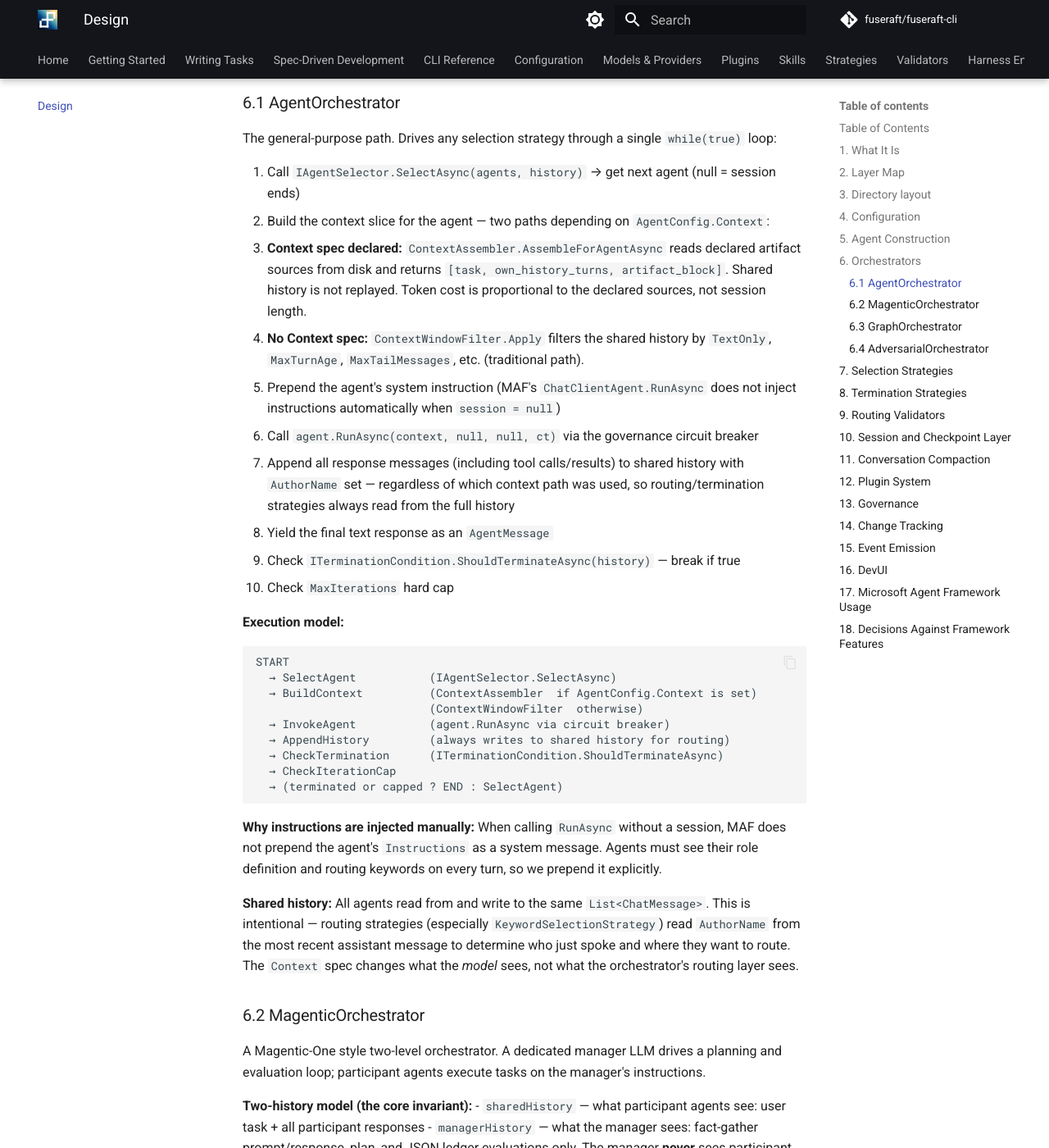
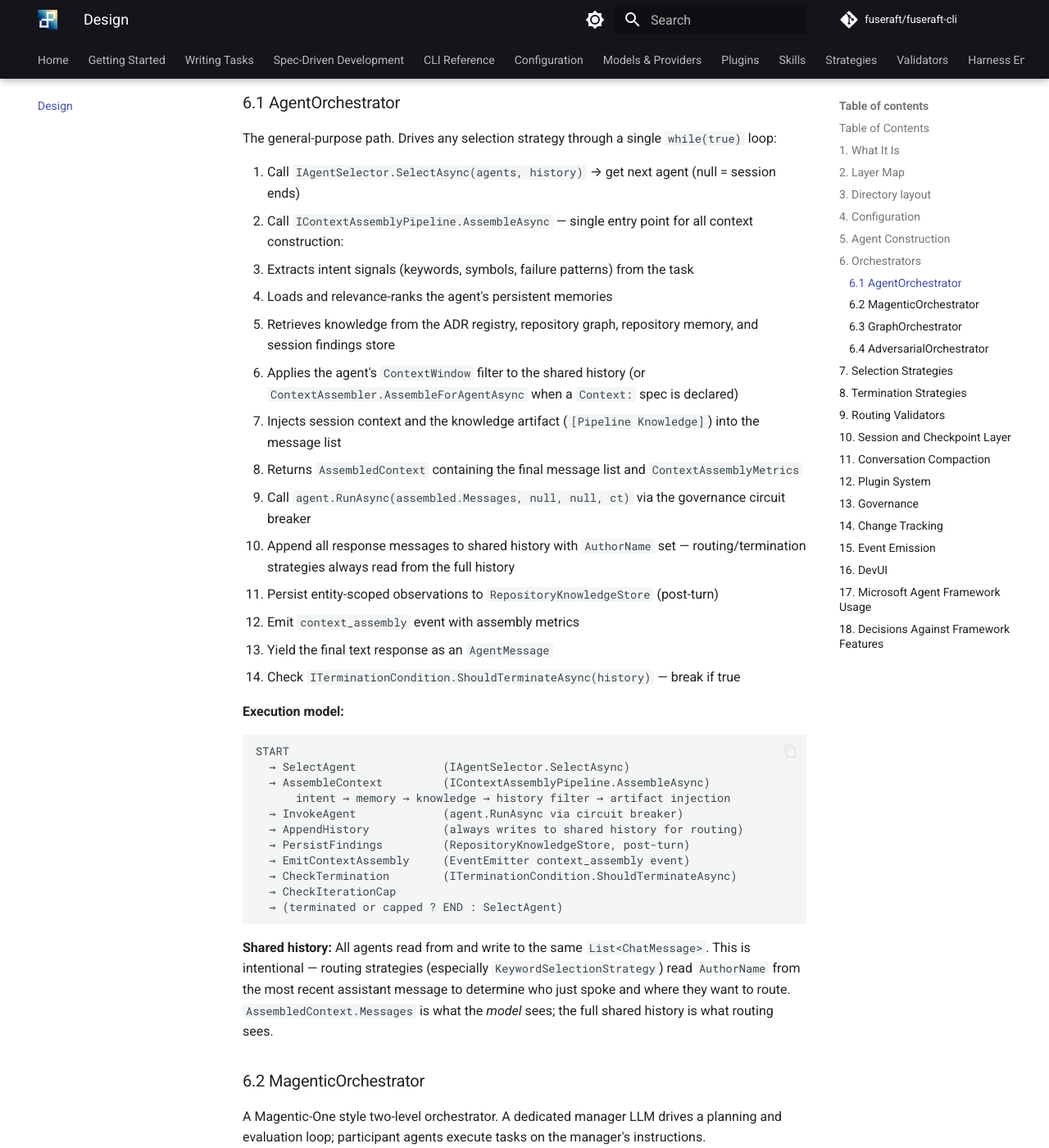
Before and after one commit to fuseraft/fuseraft-cli, an MkDocs documentation site: the page built from docs/design.md, in a window 1280 px wide and 1400 px high, scrolled down 7831 px. Shown: the whole window at 82% size. Built offline with MkDocs 1.6.1 and Material for MkDocs 9.7.7, drawn with Linux system fonts in a browser that asks for light colours; comment, search, counter and statistics services are not loaded; some of the changed text lies outside the part shown.

Commit message:
docs: update orchestrators and events for pipeline migration
- design.md 6.1: replace stale two-path context description with unified
  pipeline steps; update execution model diagram
- design.md 6.2: note participant context goes through pipeline; manager
  instruction appended after assembled messages
- design.md 6.3: document pipeline use in RunNodeExecutorAsync,
  RunParallelNodeAsync, and InvokeRecoveryAgentAsync
- design.md events: add context_assembly event row (all orchestrators)
- context-management.md: clarify pipeline covers all orchestrator types

````diff
--- a/docs/design.md
+++ b/docs/design.md
@@ -229,33 +229,37 @@ event Action<string, int, int>? TokenBudgetWarning        // (agentName, inputTo
 The general-purpose path. Drives any selection strategy through a single `while(true)` loop:
 
 1. Call `IAgentSelector.SelectAsync(agents, history)` → get next agent (null = session ends)
-2. Build the context slice for the agent — two paths depending on `AgentConfig.Context`:
-   - **Context spec declared:** `ContextAssembler.AssembleForAgentAsync` reads declared artifact sources from disk and returns `[task, own_history_turns, artifact_block]`. Shared history is not replayed. Token cost is proportional to the declared sources, not session length.
-   - **No Context spec:** `ContextWindowFilter.Apply` filters the shared history by `TextOnly`, `MaxTurnAge`, `MaxTailMessages`, etc. (traditional path).
-3. Prepend the agent's system instruction (MAF's `ChatClientAgent.RunAsync` does not inject instructions automatically when `session = null`)
-4. Call `agent.RunAsync(context, null, null, ct)` via the governance circuit breaker
-5. Append all response messages (including tool calls/results) to shared history with `AuthorName` set — regardless of which context path was used, so routing/termination strategies always read from the full history
-6. Yield the final text response as an `AgentMessage`
-7. Check `ITerminationCondition.ShouldTerminateAsync(history)` — break if true
-8. Check `MaxIterations` hard cap
+2. Call `IContextAssemblyPipeline.AssembleAsync` — single entry point for all context construction:
+   - Extracts intent signals (keywords, symbols, failure patterns) from the task
+   - Loads and relevance-ranks the agent's persistent memories
+   - Retrieves knowledge from the ADR registry, repository graph, repository memory, and session findings store
+   - Applies the agent's `ContextWindow` filter to the shared history (or `ContextAssembler.AssembleForAgentAsync` when a `Context:` spec is declared)
+   - Injects session context and the knowledge artifact (`[Pipeline Knowledge]`) into the message list
+   - Returns `AssembledContext` containing the final message list and `ContextAssemblyMetrics`
+3. Call `agent.RunAsync(assembled.Messages, null, null, ct)` via the governance circuit breaker
+4. Append all response messages to shared history with `AuthorName` set — routing/termination strategies always read from the full history
+5. Persist entity-scoped observations to `RepositoryKnowledgeStore` (post-turn)
+6. Emit `context_assembly` event with assembly metrics
+7. Yield the final text response as an `AgentMessage`
+8. Check `ITerminationCondition.ShouldTerminateAsync(history)` — break if true
 
 **Execution model:**
 
 ```
 START
-  → SelectAgent           (IAgentSelector.SelectAsync)
-  → BuildContext          (ContextAssembler  if AgentConfig.Context is set)
-                          (ContextWindowFilter  otherwise)
-  → InvokeAgent           (agent.RunAsync via circuit breaker)
-  → AppendHistory         (always writes to shared history for routing)
-  → CheckTermination      (ITerminationCondition.ShouldTerminateAsync)
+  → SelectAgent             (IAgentSelector.SelectAsync)
+  → AssembleContext         (IContextAssemblyPipeline.AssembleAsync)
+      intent → memory → knowledge → history filter → artifact injection
+  → InvokeAgent             (agent.RunAsync via circuit breaker)
+  → AppendHistory           (always writes to shared history for routing)
+  → PersistFindings         (RepositoryKnowledgeStore, post-turn)
+  → EmitContextAssembly     (EventEmitter context_assembly event)
+  → CheckTermination        (ITerminationCondition.ShouldTerminateAsync)
   → CheckIterationCap
   → (terminated or capped ? END : SelectAgent)
 ```
 
-**Why instructions are injected manually:** When calling `RunAsync` without a session, MAF does not prepend the agent's `Instructions` as a system message. Agents must see their role definition and routing keywords on every turn, so we prepend it explicitly.
-
-**Shared history:** All agents read from and write to the same `List<ChatMessage>`. This is intentional — routing strategies (especially `KeywordSelectionStrategy`) read `AuthorName` from the most recent assistant message to determine who just spoke and where they want to route. The `Context` spec changes what the *model* sees, not what the orchestrator's routing layer sees.
+**Shared history:** All agents read from and write to the same `List<ChatMessage>`. This is intentional — routing strategies (especially `KeywordSelectionStrategy`) read `AuthorName` from the most recent assistant message to determine who just spoke and where they want to route. `AssembledContext.Messages` is what the *model* sees; the full shared history is what routing sees.
 
 ### 6.2 MagenticOrchestrator
 
@@ -274,7 +278,7 @@ A Magentic-One style two-level orchestrator. A dedicated manager LLM drives a pl
    - If `IsRequestSatisfied`: synthesize final answer → done
    - If stalled (`!IsProgressBeingMade || IsInLoop`): increment stall counter
    - Manager selects next participant and generates a targeted instruction
-   - Selected participant executes against shared history + instruction
+   - Selected participant context is assembled via `IContextAssemblyPipeline.AssembleAsync` (memory + knowledge + filtered `sharedHistory`); the manager's targeted instruction is appended as the final user message
    - Stall counter ≥ `MaxStallCount` → replan (resets counters); too many replans → terminate
 
 **Why MagenticOrchestrator is not built on `GroupChatWorkflowBuilder`:** The framework's `GroupChatWorkflowBuilder` passes the same shared history to both the manager (`SelectNextAgentAsync`) and participants. Our manager must never see participant messages directly — it reasons from a private ledger. There is also no equivalent to our planning/fact-gathering phases, stall detection, or HITL plan review loop in the framework abstraction. Mapping our design onto `GroupChatManager` would require abusing `UpdateHistoryAsync` to fabricate the manager's context, which would be misleading and fragile. The two-history model is the core architectural invariant that makes this Magentic-style.
@@ -316,6 +320,8 @@ A directed-graph orchestrator for `Selection.Type: graph`. Each node in the conf
 - `_unconditionalBackEdgeValidators` — validators for unconditional back-edges (stored in a parallel dictionary so they are not silently dropped)
 
 **Phase loop:** `RunPhasesAsync` is the outer `while(true)` loop. Each iteration calls `BuildPhaseWorkflow`, which constructs a fresh MAF DAG containing only the forward edges reachable from the current start node. `InProcessExecution.RunStreamingAsync` drives the phase; `WatchStreamAsync` consumes events. A `WorkflowOutputEvent` signals a phase-break (back-edge keyword or unconditional back-edge). The outer loop reads `lastKeyword` to determine the next start node.
+
+**Context assembly:** `RunNodeExecutorAsync` and `RunParallelNodeAsync` call `IContextAssemblyPipeline.AssembleAsync` before each agent invocation (including within the retry loop, so corrections injected between retries are included). `InvokeRecoveryAgentAsync` also goes through the pipeline. When no pipeline is wired (legacy path) the orchestrator falls back to `ContextWindowFilter.Apply` directly.
 
 **Keyword detection:** `RunNodeExecutorAsync` runs inside each `FunctionExecutor`. It calls `agent.RunAsync`, then:
 1. Checks whether the node is `Terminal: true` — if so, the termination check fires first.
@@ -679,6 +685,7 @@ Event consumers may inject messages, trigger external systems, or enforce additi
 | `turn_end` | `AgentOrchestrator`, `GraphOrchestrator`, `MagenticOrchestrator` | Agent name, turn index, input/output tokens |
 | `turn_timeout` | `GraphOrchestrator` | Agent name, timeout value |
 | `reasoning` | `AgentOrchestrator`, `GraphOrchestrator` | Reasoning token content |
+| `context_assembly` | All orchestrators | `knowledge_retrieved`, `knowledge_included`, `memory_loaded`, `memory_included`, `artifacts`, `context_chars`, `system_prompt_chars`, `assembly_ms` |
 
 *Routing and keyword handling* (`GraphOrchestrator`)
 
````
Also changed, not shown: docs/context-management.md (+5 -3 lines).
